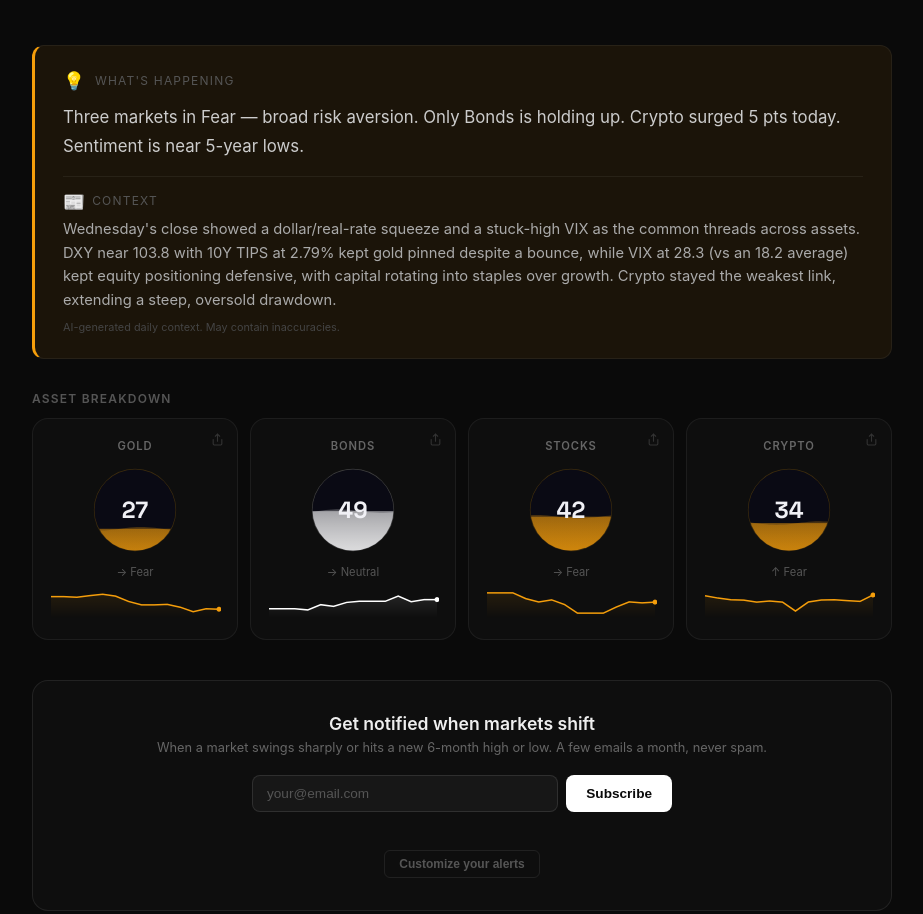
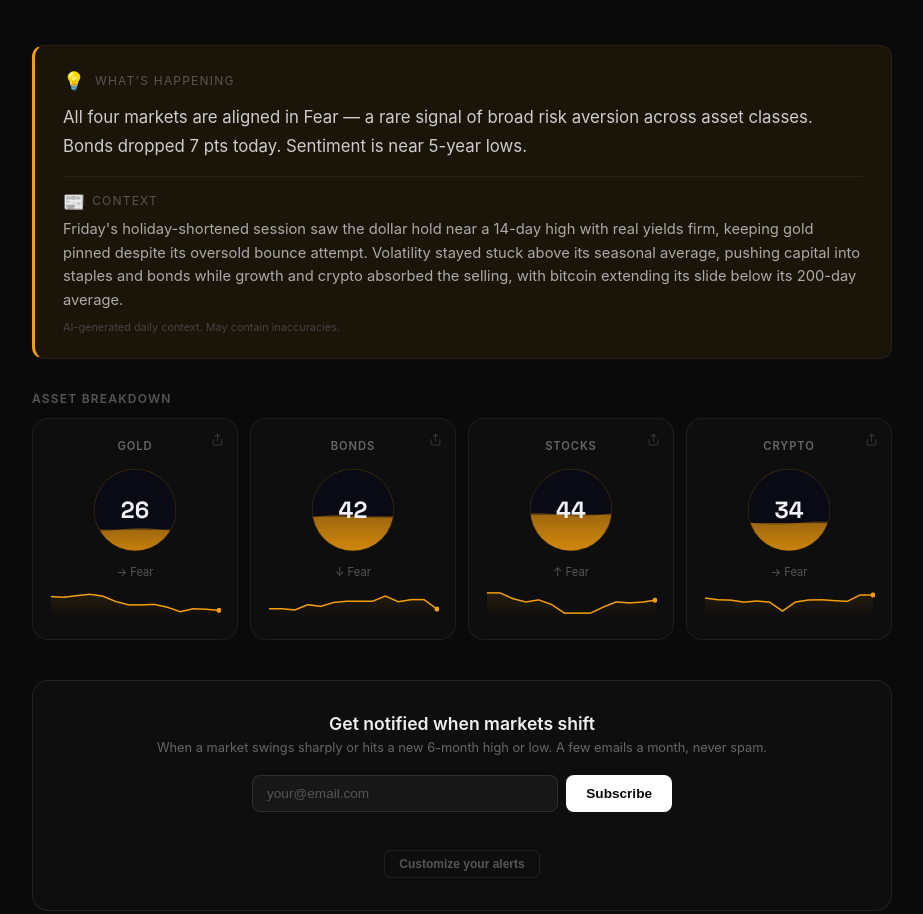
Before and after one commit to applenostalgeek-sketch/gold-fear-greed-index, a plain HTML site: page index.html in a window 1280 px wide. Shown: the part 568-1482 px from the top of the page, without its empty margins (178-1101 px from the left). Drawn offline with Linux system fonts and the light colour scheme.

Commit message:
Update Gold, Stocks, Crypto & Bonds Fear & Greed Indices - 2026-11-28 04:13 UTC

```diff
--- a/data/bonds-fear-greed.json
+++ b/data/bonds-fear-greed.json
@@ -1,41 +1,47 @@
 {
-  "score": 48.6,
-  "label": "Neutral",
-  "timestamp": "2026-11-27T04:07:48Z",
+  "score": 41.9,
+  "label": "Fear",
+  "timestamp": "2026-11-28T04:08:02Z",
   "components": {
     "yield_curve": {
-      "score": 58.4,
+      "score": 57.2,
       "weight": 0.2,
-      "detail": "Courbe: +0.28% (10Y-2Y)"
+      "detail": "Courbe: +0.24% (10Y-2Y)"
     },
     "duration_risk": {
-      "score": 54.5,
+      "score": 40.5,
       "weight": 0.3,
-      "detail": "TLT 14j: +0.4%"
+      "detail": "TLT 14j: -0.8%"
     },
     "credit_quality": {
-      "score": 37.4,
+      "score": 44.1,
       "weight": 0.2,
-      "detail": "HYG vs LQD: -0.6%"
+      "detail": "HYG vs LQD: -0.3%"
     },
     "real_rates": {
-      "score": 24.2,
+      "score": 25.4,
       "weight": 0.15,
-      "detail": "TIPS 10Y: +2.79%"
+      "detail": "TIPS 10Y: +2.73%"
     },
     "bond_volatility": {
-      "score": 59.2,
+      "score": 31.1,
       "weight": 0.1,
-      "detail": "Vol TLT 5j: 10.2% vs 30j: 12.0%"
+      "detail": "Vol TLT 5j: 15.9% vs 30j: 12.1%"
     },
     "equity_vs_bonds": {
-      "score": 70.8,
+      "score": 51.2,
       "weight": 0.05,
-      "detail": "TLT vs SPY: +2.6%"
+      "detail": "TLT vs SPY: +0.2%"
     }
   },
   "history": [
     {
+      "date": "2026-11-28",
+      "score": 41.9,
+      "label": "Fear",
+      "price": 81.27
+    },
+    {
       "date": "2026-11-27",
       "score": 48.6,
       "label": "Neutral",
@@ -2215,12 +2221,6 @@
     },
     {
       "date": "2025-11-29",
-      "score": 54.7,
-      "label": "Neutral",
-      "price": 89.2
-    },
-    {
-      "date": "2025-11-28",
       "score": 54.7,
       "label": "Neutral",
       "price": 89.2
--- a/data/crypto-fear-greed.json
+++ b/data/crypto-fear-greed.json
@@ -1,36 +1,41 @@
 {
   "score": 33.8,
   "label": "Fear",
-  "timestamp": "2026-11-27T04:07:45Z",
+  "timestamp": "2026-11-28T04:07:59Z",
   "components": {
     "context": {
-      "score": 8.3,
+      "score": 11.1,
       "weight": 0.3,
-      "detail": "30-day change: -24.6%"
+      "detail": "30-day change: -22.9%"
     },
     "momentum": {
-      "score": 23.3,
+      "score": 23.4,
       "weight": 0.2,
-      "detail": "RSI: 25, Price vs MA200: -14.8%"
+      "detail": "RSI: 26, Price vs MA200: -16.5%"
     },
     "dominance": {
-      "score": 48.9,
+      "score": 51.7,
       "weight": 0.2,
-      "detail": "BTC -10.2% vs ETH -10.5% (14d)"
+      "detail": "BTC -6.5% vs ETH -5.9% (14d)"
     },
     "volume": {
-      "score": 62.6,
+      "score": 44.4,
       "weight": 0.15,
-      "detail": "Vol 7d/30d: 1.25x, price up"
+      "detail": "Vol 7d/30d: 1.11x, price down"
     },
     "volatility": {
-      "score": 50.1,
+      "score": 58.4,
       "weight": 0.15,
-      "detail": "Vol 14d: 52.4% annualized"
+      "detail": "Vol 14d: 47.9% annualized"
     }
   },
   "history": [
     {
+      "date": "2026-11-28",
+      "score": 33.8,
+      "price": 59974.96
+    },
+    {
       "date": "2026-11-27",
       "score": 33.8,
       "price": 61314.52
@@ -1849,11 +1854,6 @@
       "date": "2025-11-29",
       "score": 39.7,
       "price": 90851.76
-    },
-    {
-      "date": "2025-11-28",
-      "score": 40.6,
-      "price": 90919.27
     }
   ]
 }
--- a/data/gold-fear-greed.json
+++ b/data/gold-fear-greed.json
@@ -1,41 +1,46 @@
 {
-  "score": 26.8,
+  "score": 25.7,
   "label": "Fear",
-  "timestamp": "2026-11-27T04:07:41Z",
+  "timestamp": "2026-11-28T04:07:55Z",
   "components": {
     "gld_price": {
       "score": 0,
       "weight": 0.25,
-      "detail": "GLD 14d: -12.1%"
+      "detail": "GLD 14d: -11.9%"
     },
     "momentum": {
-      "score": 16.7,
+      "score": 17.7,
       "weight": 0.2,
-      "detail": "RSI: 30, Price < MA50"
+      "detail": "RSI: 31, Price < MA50"
     },
     "gold_vs_spy": {
-      "score": 26.1,
+      "score": 28.4,
       "weight": 0.2,
-      "detail": "GLD -12.1% vs SPY -2.5% (14d)"
+      "detail": "GLD -11.9% vs SPY -3.2% (14d)"
     },
     "dollar_index": {
-      "score": 19.5,
+      "score": 15.1,
       "weight": 0.1,
-      "detail": "DXY: 103.71 (+2.0% 14d, MA30: 102.59)"
+      "detail": "DXY: 104.01 (+2.3% 14d, MA30: 102.60)"
     },
     "real_rates": {
-      "score": 22.7,
+      "score": 23.8,
       "weight": 0.1,
-      "detail": "TIPS 10Y: 2.79% (avg: 2.74%)"
+      "detail": "TIPS 10Y: 2.73% (avg: 2.74%)"
     },
     "vix": {
-      "score": 93.4,
+      "score": 84.0,
       "weight": 0.15,
-      "detail": "VIX: 26.8 (avg: 18.4, z: +1.9)"
+      "detail": "VIX: 23.8 (avg: 18.5, z: +1.2)"
     }
   },
   "history": [
     {
+      "date": "2026-11-28",
+      "score": 25.7,
+      "price": 334.4
+    },
+    {
       "date": "2026-11-27",
       "score": 26.8,
       "price": 327.45
@@ -1853,11 +1858,6 @@
     {
       "date": "2025-11-29",
       "score": 57.1,
-      "price": 387.88
-    },
-    {
-      "date": "2025-11-28",
-      "score": 56.3,
       "price": 387.88
     }
   ]
--- a/data/market-summary.json
+++ b/data/market-summary.json
@@ -1,18 +1,18 @@
 {
-  "date": "2026-11-27",
-  "timestamp": "2026-11-27T04:07:50Z",
-  "session": "2026-11-26",
-  "is_new": false,
+  "date": "2026-11-28",
+  "timestamp": "2026-11-28T04:13:32Z",
+  "session": "2026-11-27",
+  "is_new": true,
   "source": "ai",
-  "summary": "Wednesday's close showed a dollar/real-rate squeeze and a stuck-high VIX as the common threads across assets. DXY near 103.8 with 10Y TIPS at 2.79% kept gold pinned despite a bounce, while VIX at 28.3 (vs an 18.2 average) kept equity positioning defensive, with capital rotating into staples over growth. Crypto stayed the weakest link, extending a steep, oversold drawdown.",
-  "tweet": "Dollar strength and real yields capped gold, a still-elevated VIX kept stocks defensive, and crypto stayed oversold into Wednesday's close. Note: I was unable to confirm specific named catalysts (e.g., a particular Fed...",
+  "summary": "Friday's holiday-shortened session saw the dollar hold near a 14-day high with real yields firm, keeping gold pinned despite its oversold bounce attempt. Volatility stayed stuck above its seasonal average, pushing capital into staples and bonds while growth and crypto absorbed the selling, with bitcoin extending its slide below its 200-day average.",
+  "tweet": "Dollar strength and stuck-high volatility pinned gold and pressured crypto on Black Friday's thin session, while capital rotated into staples and bonds over growth.",
   "scores": {
     "gold": {
-      "score": 26.8,
+      "score": 25.7,
       "label": "Fear"
     },
     "stocks": {
-      "score": 41.7,
+      "score": 44.2,
       "label": "Fear"
     },
     "crypto": {
@@ -20,11 +20,11 @@
       "label": "Fear"
     },
     "bonds": {
-      "score": 48.6,
-      "label": "Neutral"
+      "score": 41.9,
+      "label": "Fear"
     },
     "sentiment": {
-      "score": 37.7,
+      "score": 36.4,
       "label": "Fear"
     }
   }
--- a/data/previous-labels.json
+++ b/data/previous-labels.json
@@ -1,6 +1,6 @@
 {
   "gold": "Fear",
-  "bonds": "Neutral",
+  "bonds": "Fear",
   "stocks": "Fear",
   "crypto": "Fear",
   "sentiment": "Fear"
--- a/data/stocks-fear-greed.json
+++ b/data/stocks-fear-greed.json
@@ -1,46 +1,51 @@
 {
-  "score": 41.7,
+  "score": 44.2,
   "label": "Fear",
-  "timestamp": "2026-11-27T04:07:44Z",
+  "timestamp": "2026-11-28T04:07:57Z",
   "components": {
     "price_strength": {
-      "score": 29.8,
+      "score": 24.1,
       "weight": 0.2,
-      "detail": "SPY -2.5% 14d"
+      "detail": "SPY -3.2% 14d"
     },
     "vix": {
-      "score": 36.2,
+      "score": 45.8,
       "weight": 0.2,
-      "detail": "VIX: 26.8 vs avg: 18.4"
+      "detail": "VIX: 23.8 vs avg: 18.5"
     },
     "momentum": {
-      "score": 38.4,
+      "score": 40.9,
       "weight": 0.15,
-      "detail": "RSI: 44, Price < MA50"
+      "detail": "RSI: 48, Price < MA50"
     },
     "market_participation": {
-      "score": 73.8,
+      "score": 70.7,
       "weight": 0.15,
-      "detail": "RSP -0.1% vs SPY -2.5%"
+      "detail": "RSP -1.2% vs SPY -3.2%"
     },
     "junk_bonds": {
-      "score": 36.9,
+      "score": 46.8,
       "weight": 0.1,
-      "detail": "HYG -0.9% vs TLT +0.4%"
+      "detail": "HYG -1.2% vs TLT -0.8%"
     },
     "safe_haven": {
-      "score": 46.9,
+      "score": 56.7,
       "weight": 0.1,
-      "detail": "TLT +0.4% 14d"
+      "detail": "TLT -0.8% 14d"
     },
     "sector_rotation": {
-      "score": 32.5,
+      "score": 31.6,
       "weight": 0.1,
-      "detail": "QQQ -3.4% vs XLP +2.5%"
+      "detail": "QQQ -4.2% vs XLP +2.0%"
     }
   },
   "history": [
     {
+      "date": "2026-11-28",
+      "score": 44.2,
+      "price": 728.32
+    },
+    {
       "date": "2026-11-27",
       "score": 41.7,
       "price": 716.7
@@ -1857,11 +1862,6 @@
     },
     {
       "date": "2025-11-29",
-      "score": 56.0,
-      "price": 681.38
-    },
-    {
-      "date": "2025-11-28",
       "score": 56.0,
       "price": 681.38
     }
--- a/index.html
+++ b/index.html
@@ -16,7 +16,7 @@
     <link rel="canonical" href="https://onoff.markets/">
 
     <!-- SEO Meta Tags -->
-    <meta name="description" content="Market sentiment is 38 (fear). Gold 27, Bonds 49, Stocks 42, Crypto 34. Fear &amp; Greed across 4 asset classes, updated daily.">
+    <meta name="description" content="Market sentiment is 36 (fear). Gold 26, Bonds 42, Stocks 44, Crypto 34. Fear &amp; Greed across 4 asset classes, updated daily.">
     <meta name="keywords" content="market sentiment, fear and greed index, gold sentiment, bonds sentiment, crypto fear greed, stock market sentiment, market fear greed">
     <meta name="author" content="OnOff.Markets">
 
@@ -41,10 +41,10 @@
         "@type": "WebApplication",
         "name": "OnOff.Markets — Fear & Greed Index",
         "url": "https://onoff.markets",
-        "description": "Market sentiment is 38 (fear). Gold 27, Bonds 49, Stocks 42, Crypto 34. Fear & Greed across 4 asset classes, updated daily.",
+        "description": "Market sentiment is 36 (fear). Gold 26, Bonds 42, Stocks 44, Crypto 34. Fear & Greed across 4 asset classes, updated daily.",
         "applicationCategory": "FinanceApplication",
         "operatingSystem": "All",
-        "dateModified": "2026-11-27",
+        "dateModified": "2026-11-28",
         "offers": {
                 "@type": "Offer",
                 "price": "0",
@@ -574,7 +574,7 @@
         <div class="header">
             <h1>Market Sentiment</h1>
             <div class="tagline">Are investors fearful or greedy today?</div>
-            <div class="updated" id="updated">Updated: November 27, 2026</div>
+            <div class="updated" id="updated">Updated: November 28, 2026</div>
         </div>
 
         <!-- Hero Score: Circle Gauge -->
@@ -598,7 +598,7 @@
                         <rect id="water-fill" x="0" y="200" width="200" height="200" fill="url(#fill-gradient)" />
                         <path id="wave" d="" fill="url(#fill-gradient)" opacity="0.6" />
                     </g>
-                    <text x="100" y="82" class="circle-score-text" id="score" text-anchor="middle" dominant-baseline="central">38</text>
+                    <text x="100" y="82" class="circle-score-text" id="score" text-anchor="middle" dominant-baseline="central">36</text>
                     <text id="sentimentArrow" class="circle-arrow" x="138" y="82" text-anchor="start" dominant-baseline="central"></text>
                     <text x="100" y="107" class="circle-suffix" text-anchor="middle" dominant-baseline="central">/100</text>
                     <text x="100" y="155" class="circle-label" id="label" text-anchor="middle" dominant-baseline="central">FEAR</text>
@@ -612,7 +612,7 @@
                 <span class="insight-icon">💡</span>
                 <h2 class="insight-title">What's happening</h2>
             </div>
-            <div class="insight-text" id="insight">Wednesday&#x27;s close showed a dollar/real-rate squeeze and a stuck-high VIX as the common threads across assets. DXY near 103.8 with 10Y TIPS at 2.79% kept gold pinned despite a bounce, while VIX at 28.3 (vs an 18.2 average) kept equity positioning defensive, with capital rotating into staples over growth. Crypto stayed the weakest link, extending a steep, oversold drawdown.</div>
+            <div class="insight-text" id="insight">Friday&#x27;s holiday-shortened session saw the dollar hold near a 14-day high with real yields firm, keeping gold pinned despite its oversold bounce attempt. Volatility stayed stuck above its seasonal average, pushing capital into staples and bonds while growth and crypto absorbed the selling, with bitcoin extending its slide below its 200-day average.</div>
             <div class="context-section" id="contextBox" style="display:none;">
                 <div class="context-label"><span class="context-icon">📰</span>Context</div>
                 <div class="context-text" id="contextText"></div>
@@ -645,7 +645,7 @@
                             <rect id="goldFill" x="0" y="100" width="100" height="100" fill="url(#mini-grad-gold)"/>
                             <path id="goldWave" d="" fill="url(#mini-grad-gold)" opacity="0.5"/>
                         </g>
-                        <text x="50" y="50" class="mini-score-text" id="goldValue" text-anchor="middle" dominant-baseline="central">27</text>
+                        <text x="50" y="50" class="mini-score-text" id="goldValue" text-anchor="middle" dominant-baseline="central">26</text>
                     </svg>
                 </div>
                 <div class="asset-trend" id="goldTrend"></div>
@@ -673,7 +673,7 @@
                             <rect id="bondsFill" x="0" y="100" width="100" height="100" fill="url(#mini-grad-bonds)"/>
                             <path id="bondsWave" d="" fill="url(#mini-grad-bonds)" opacity="0.5"/>
                         </g>
-                        <text x="50" y="50" class="mini-score-text" id="bondsValue" text-anchor="middle" dominant-baseline="central">49</text>
+                        <text x="50" y="50" class="mini-score-text" id="bondsValue" text-anchor="middle" dominant-baseline="central">42</text>
                     </svg>
                 </div>
                 <div class="asset-trend" id="bondsTrend"></div>
@@ -701,7 +701,7 @@
                             <rect id="stocksFill" x="0" y="100" width="100" height="100" fill="url(#mini-grad-stocks)"/>
                             <path id="stocksWave" d="" fill="url(#mini-grad-stocks)" opacity="0.5"/>
                         </g>
-                        <text x="50" y="50" class="mini-score-text" id="stocksValue" text-anchor="middle" dominant-baseline="central">42</text>
+                        <text x="50" y="50" class="mini-score-text" id="stocksValue" text-anchor="middle" dominant-baseline="central">44</text>
                     </svg>
                 </div>
                 <div class="asset-trend" id="stocksTrend"></div>
```
Also changed, not shown: data/etf-shares.json (+7 -0 lines), data/previous-scores.json (+4 -4 lines), gold.html (+4 -4 lines), sitemap.xml (+10 -10 lines), data/history-5y-bonds.json, data/history-5y-crypto.json, data/history-5y-gold.json, data/history-5y-stocks.json, og-bonds.png, og-gold.png, og-home.png, og-stocks.png.
